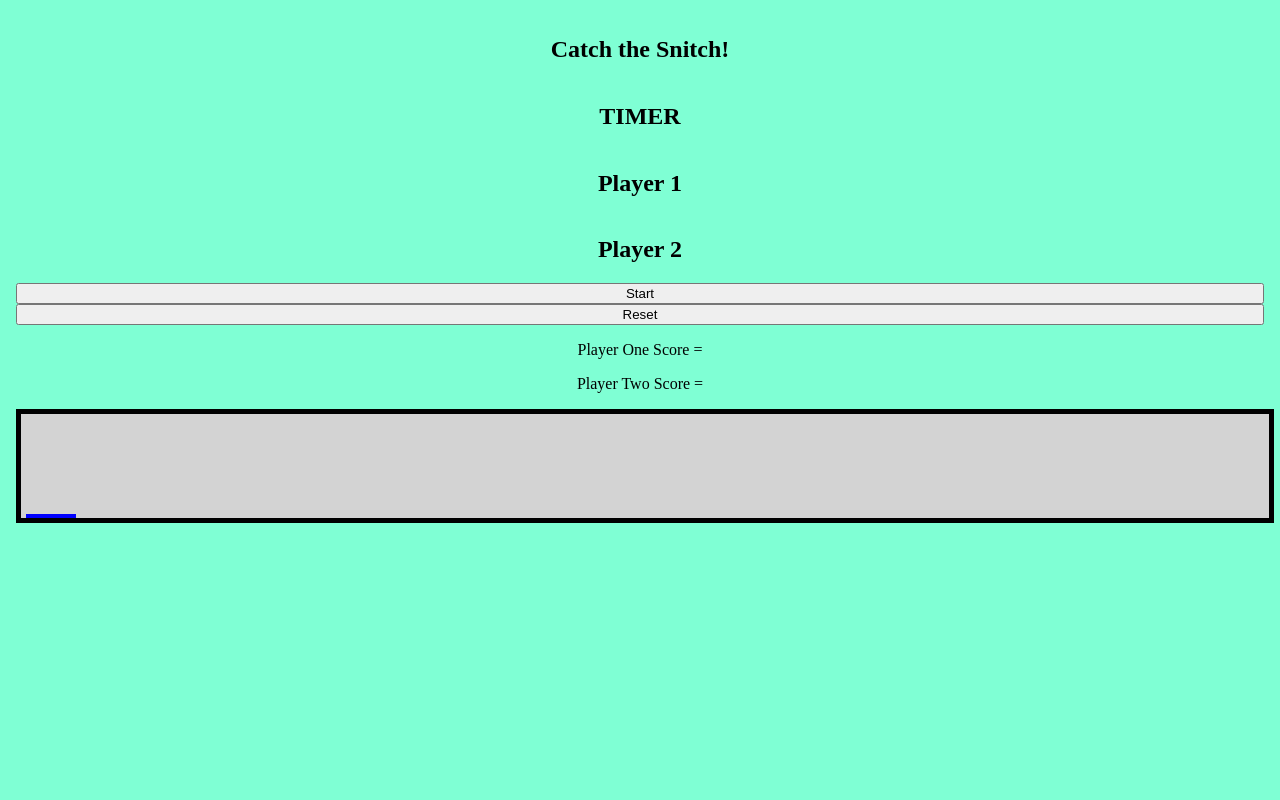
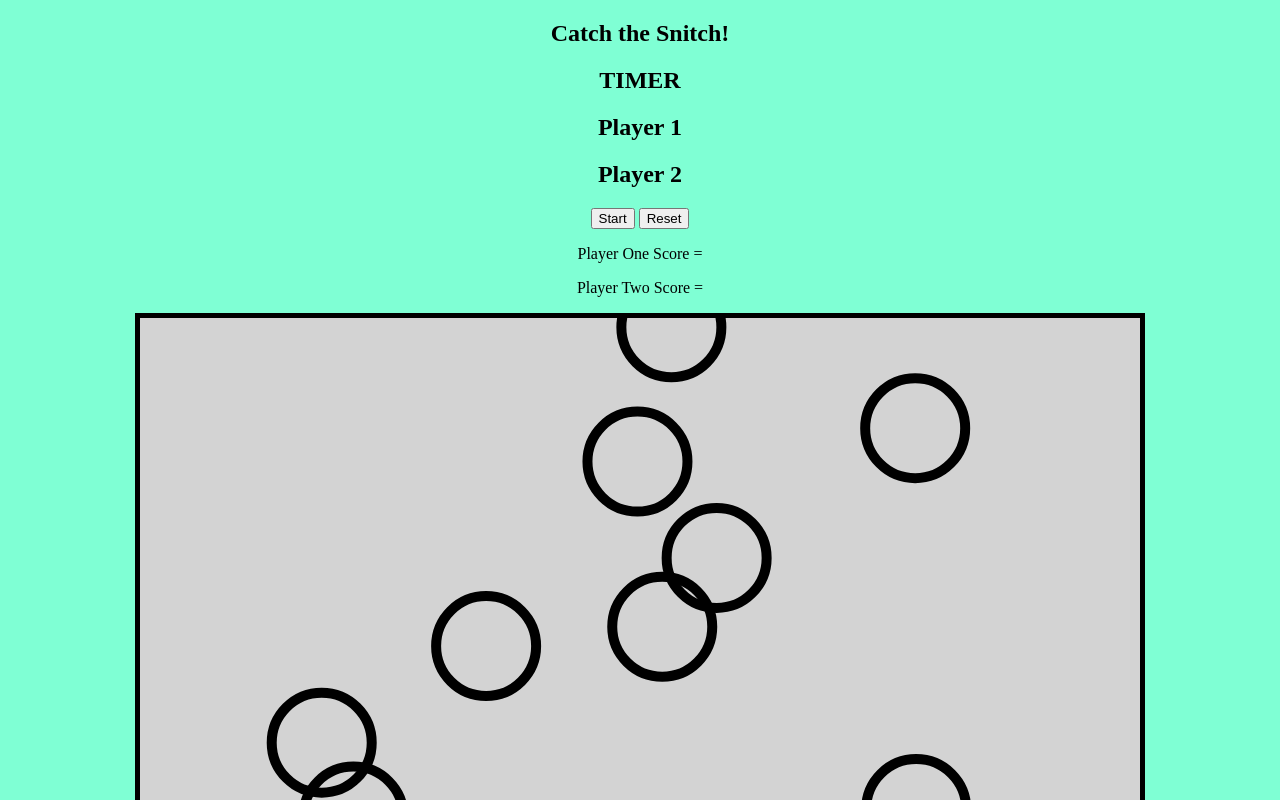
Before and after one commit to SClemson49/Snitches-get-Stiches, a plain HTML site: page index.html in a window 1280 px wide. Shown: the top 800 px of the page. Drawn offline with Linux system fonts and the light colour scheme.

Commit message:
add items

```diff
--- a/index.html
+++ b/index.html
@@ -21,7 +21,7 @@
             <p id = 'playerTwoScore'>Player Two Score = </p>
             </div>
         <main>
-        <canvas id="canvas" height="25" ></canvas>
+        <canvas id="canvas"></canvas>
     </main>
  </div>
  <script src='./script.js '></script>
--- a/script.js
+++ b/script.js
@@ -1,217 +1,324 @@
-// console.log('linked!')
-const startBtn = document.querySelector('#start')
-const resetBtn = document.querySelector('#reset')
-const canvas = document.querySelector('canvas')
-const timer = document.querySelector('#top-right')
-const playerOneName = document.querySelector('#bottom-left')
-const playerTwoName = document.querySelector('#bottom-right')
-const playerOneScore = document.querySelector('#playerOneScore')
-const playerTwoScore = document.querySelector('#playerTwoScore')
 
 
-canvas.setAttribute('height', getComputedStyle(canvas)['height'])
-canvas.setAttribute('width', getComputedStyle(canvas)['width'])
+let canvas =  document.getElementById('canvas')
+var window_width = window.innerWidth;
+var window_height = window.innerHeight;
+ let context = canvas.getContext ('2d')
 
-// console.log(startBtn, resetBtn, canvas, timer)
+canvas.width = 1000;
+canvas.height=1000;
 
-const context = canvas.getContext('2d')
-// console.log(context)
 
-// game objects classes
-class Player {
-    constructor(x, y, width, height, color){
-        this.x = x
-        this.y = y
-        this.width = width
-        this.height = height
-        this.color = color
+class Circle {
+    constructor(x, y, radius, color){
+this.x = x
+this.y = y
+this.radius = radius
+this.color = color
+ }
+draw (context){
+ context.beginPath();
+ context.lineWidth = 10;
+ context.arc(this.x, this.y, this.radius, 0, Math.PI * 2 , false);
+ context.stroke();
+
     }
-    render() {
-        context.fillStyle = this.color
-        context.fillRect(this.x, this.y, this.width, this.height)
-    }
+
 }
 
-class Enemy {
-    constructor(x, y, width, height, color, movement){
-        this.x = x
-        this.y = y
-        this.width = width
-        this.height = height
-        this.color = color
-        this.movement = movement
+let random_x = Math.random() * canvas.width;
 
-        // this.dx = 1 * this.movement // move left right
-        this.dy = 1 * this.movement
-    }
-    render() {
-        context.fillStyle = this.color
-        context.fillRect(this.x, this.y, this.width, this.height)
-    }
-    update(){
-        // this.x += this.dx; // move left right
-        this.y += this.dy;
-
-    }
+let all_circles = [];
+let createCircle = function(circle) {
+    circle.draw(context);
 }
 
-class Goal {
-    constructor(x, y, width, height, color){
-        this.x = x
-        this.y = y
-        this.width = width
-        this.height = height
-        this.color = color
-    }
-    render() {
-        context.fillStyle = this.color
-        context.fillRect(this.x, this.y, this.width, this.height)
-    }
+for (var numbers = 0; numbers < 15; numbers++){
+    let random_x = Math.random() * canvas.width;
+    let random_y = Math.random() * canvas.height;
+    let my_circle = new Circle(random_x, random_y, 50, 'black');
+    all_circles.push(my_circle)
+    createCircle(all_circles[numbers]);
 }
-
-
- // player units
-const gameLoopInterval = setInterval(gameLoop, 30)
-const goal = new Goal(1500, 125, 15, 15, 'yellow')
-
-const player = new Player(5, 100, 50, 50, 'blue')
-let currentPlayer = 'p1'
-
-function switchPlayer(currentPlayer) {
-    if (currentPlayer === 'p1') {
-      player = 'p2';
-    } else {
-      player = 'p1';
-    }
-}
-
-
-
-// start button - timer
-
-
-
-
-startBtn.addEventListener('click', function (){
-
-
- var counter = 5; //CHANGE ROUND TIMER
- setInterval(function(){
-            counter --
-            if (counter >= 0){
-            timer.innerText = counter;
-        }
-        if (counter === 0) {
-            clearInterval(counter)
-            timer.innerText = ('Out of Time!')
-        }
- }, 1000);
-})
-resetBtn.addEventListener("click", function(){
-// console.log('reset btn clicked')
-
-
-
-})
-
-
-// boundries
-
-
-
-const pressedKeys = {}
-
-// user input to move
-function handleMovement() {
-    if (!gameActive){
-        return}
-
-const speed = 10
-    if (pressedKeys.w) {
-        player.y -= speed
-    }
-    if (pressedKeys.s) {
-        player.y += speed
-    }
-    if (pressedKeys.a) {
-        player.x -= speed
-    }
-    if (pressedKeys.d) {
-        player.x += speed
-    }
-}
-
-
-
-document.addEventListener('keydown', e => pressedKeys[e.key] = true)
-document.addEventListener('keyup', e => pressedKeys[e.key] = false)
-
-//gameLoop -- GAME LOGIC --
-let gameActive = true
-
-function gameLoop(){
-    context.clearRect(0,0, canvas.width, canvas.height)
-
-        handleMovement()
-let currentPlayer = player
-
-    // detect hit
-    if (detectHit()){
-        gameActive = false
-        //end game
-        console.log('game over')
-        playerOneName.innerText = "Player one has died"
-        timer.innerText = "YOU DIED"
-
-
-    }
-    if (detectWin()){
-        gameActive = false
-        //end game
-        console.log('WINNER')
-        playerOneName.innerText = "Player one has caught the Snitch"
-        timer.innerText = "NEXT ROUND"
-       }
 
 
 
 
 
-    player.render()
-    enemy.render()
-    goal.render()
 
 
-    }
-
-//enemies
-const enemy = new Enemy(100  ,-100, 50, 50, 'red',5) // enemy speed
-
-const updateEnemy = function(){
 
 
-    requestAnimationFrame(updateEnemy)
-    enemy.update();
-
-}
-updateEnemy()
 
 
-// collision detection
-// axis aligned bounding box collision detection. AABB collision detection
 
-function detectHit(){
-    const left = player.x + player.width >= enemy.x
-    const right = player.x <= enemy.x + enemy.width
-    const top = player.y + player.height >= enemy.y
-    const bottom = player.y <= enemy.y + enemy.height
-return left && right && top && bottom
-}
 
-function detectWin(){
-    const left = player.x + player.width >= goal.x
-    const right = player.x <= goal.x + goal.width
-    const top = player.y + player.height >= goal.y
-    const bottom = player.y <= goal.y + goal.height
-return left && right && top && bottom
-}
+
+
+
+
+
+
+
+
+
+
+
+
+
+
+
+
+
+
+
+
+
+
+
+
+
+
+
+
+
+
+
+
+
+
+
+
+
+
+
+
+
+
+
+
+
+
+// // console.log('linked!')
+// const startBtn = document.querySelector('#start')
+// const resetBtn = document.querySelector('#reset')
+// const canvas = document.querySelector('canvas')
+// const timer = document.querySelector('#top-right')
+// const playerOneName = document.querySelector('#bottom-left')
+// const playerTwoName = document.querySelector('#bottom-right')
+// const playerOneScore = document.querySelector('#playerOneScore')
+// const playerTwoScore = document.querySelector('#playerTwoScore')
+
+
+// canvas.setAttribute('height', getComputedStyle(canvas)['height'])
+// canvas.setAttribute('width', getComputedStyle(canvas)['width'])
+
+// var canvasH = window.innerHeight
+// var canvasH = window.innerWidth
+// // console.log(startBtn, resetBtn, canvas, timer)
+
+// const context = canvas.getContext('2d')
+// // console.log(context)
+
+// // game objects classes
+// class Player {
+//     constructor(x, y, width, height, color){
+//         this.x = x
+//         this.y = y
+//         this.width = width
+//         this.height = height
+//         this.color = color
+//     }
+//     render() {
+//         context.fillStyle = this.color
+//         context.fillRect(this.x, this.y, this.width, this.height)
+//     }
+// }
+
+// class Enemy {
+//     constructor(x, y, width, height, color, movement){
+//         this.x = x
+//         this.y = y
+//         this.width = width
+//         this.height = height
+//         this.color = color
+//         this.movement = movement
+
+//         // this.dx = 1 * this.movement // move left right
+//         this.dy = 1 * this.movement
+//     }
+//     render() {
+//         context.fillStyle = this.color
+//         context.fillRect(this.x, this.y, this.width, this.height)
+//     }
+//     update(){
+//         // this.x += this.dx; // move left right
+//         this.y += this.dy;
+
+//     }
+// }
+
+// class Goal {
+//     constructor(x, y, width, height, color){
+//         this.x = x
+//         this.y = y
+//         this.width = width
+//         this.height = height
+//         this.color = color
+//     }
+//     render() {
+//         context.fillStyle = this.color
+//         context.fillRect(this.x, this.y, this.width, this.height)
+//     }
+// }
+
+
+//  // player units
+// const gameLoopInterval = setInterval(gameLoop, 30)
+// const goal = new Goal(1500, 125, 15, 15, 'yellow')
+
+// const player = new Player(5, 100, 50, 50, 'blue')
+// let currentPlayer = 'p1'
+
+// function switchPlayer(currentPlayer) {
+//     if (currentPlayer === 'p1') {
+//       player = 'p2';
+//     } else {
+//       player = 'p1';
+//     }
+// }
+
+
+
+// // start button - timer
+
+
+
+
+// startBtn.addEventListener('click', function (){
+
+
+//  var counter = 5; //CHANGE ROUND TIMER
+//  setInterval(function(){
+//             counter --
+//             if (counter >= 0){
+//             timer.innerText = counter;
+//         }
+//         if (counter === 0) {
+//             clearInterval(counter)
+//             timer.innerText = ('Out of Time!')
+//         }
+//  }, 1000);
+// })
+// resetBtn.addEventListener("click", function(){
+// // console.log('reset btn clicked')
+
+
+
+// })
+
+
+// // boundries
+
+
+
+// const pressedKeys = {}
+
+// // user input to move
+// function handleMovement() {
+//     if (!gameActive){
+//         return}
+
+// const speed = 10
+//     if (pressedKeys.w) {
+//         player.y -= speed
+//     }
+//     if (pressedKeys.s) {
+//         player.y += speed
+//     }
+//     if (pressedKeys.a) {
+//         player.x -= speed
+//     }
+//     if (pressedKeys.d) {
+//         player.x += speed
+//     }
+// }
+
+
+
+// document.addEventListener('keydown', e => pressedKeys[e.key] = true)
+// document.addEventListener('keyup', e => pressedKeys[e.key] = false)
+
+// //gameLoop -- GAME LOGIC --
+// let gameActive = true
+
+// function gameLoop(){
+//     context.clearRect(0,0, canvas.width, canvas.height)
+
+//         handleMovement()
+// let currentPlayer = player
+
+//     // detect hit
+//     if (detectHit()){
+//         gameActive = false
+//         //end game
+//         console.log('game over')
+//         playerOneName.innerText = "Player one has died"
+//         timer.innerText = "YOU DIED"
+
+
+//     }
+//     if (detectWin()){
+//         gameActive = false
+//         //end game
+//         console.log('WINNER')
+//         playerOneName.innerText = "Player one has caught the Snitch"
+//         timer.innerText = "NEXT ROUND"
+//        }
+
+
+
+
+
+//     player.render()
+//     enemy.render()
+//     goal.render()
+
+
+//     }
+
+// //enemies
+// const enemy = new Enemy(100  ,-100, 50, 50, 'red',5) // enemy speed
+
+// const updateEnemy = function(){
+
+
+//     requestAnimationFrame(updateEnemy)
+//     enemy.update();
+
+//     if ( (this.y + this.width) > window.width){
+//     this.dy = -this.dy;
+//   }
+// }
+// updateEnemy()
+
+
+
+// // collision detection
+// // axis aligned bounding box collision detection. AABB collision detection
+
+// function detectHit(){
+//     const left = player.x + player.width >= enemy.x
+//     const right = player.x <= enemy.x + enemy.width
+//     const top = player.y + player.height >= enemy.y
+//     const bottom = player.y <= enemy.y + enemy.height
+// return left && right && top && bottom
+// }
+
+// function detectWin(){
+//     const left = player.x + player.width >= goal.x
+//     const right = player.x <= goal.x + goal.width
+//     const top = player.y + player.height >= goal.y
+//     const bottom = player.y <= goal.y + goal.height
+// return left && right && top && bottom
+// }
--- a/style.css
+++ b/style.css
@@ -6,17 +6,10 @@ body{
 
 canvas {
     background-color: lightgrey;
-    width: 100%;
-    height: 100;
+
+
     border: solid black 5px;
 
-}
-
-#container {
-    max-width: 100em;
-    margin: 0 auto;
-    padding: 1em;
-    display: grid;
 }
 
 .enemy {
```
